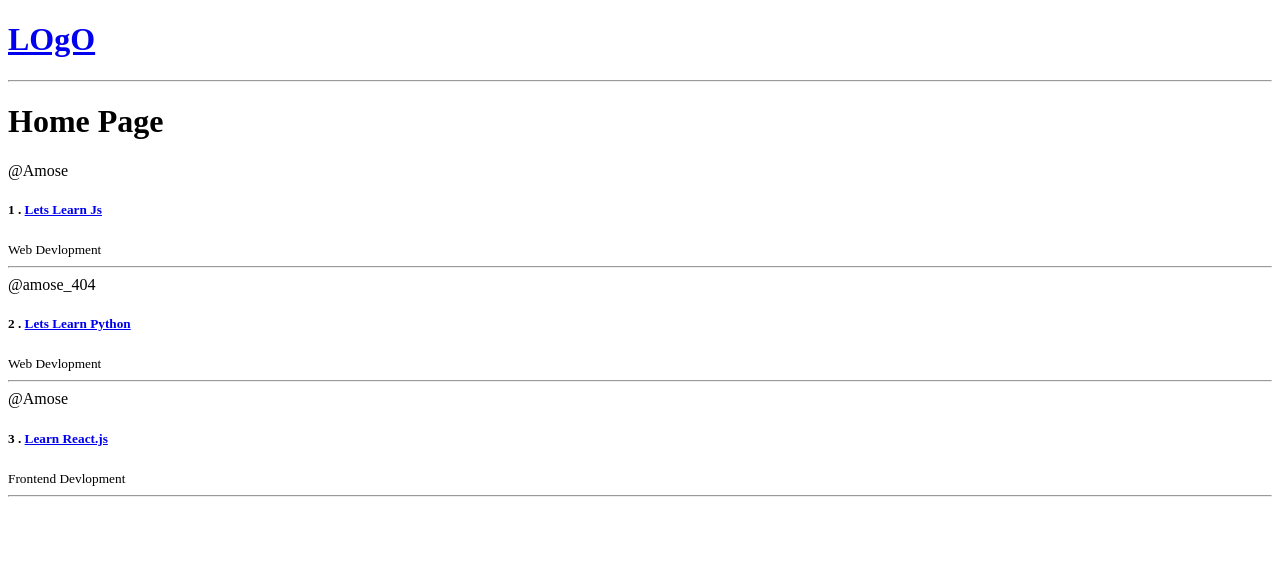
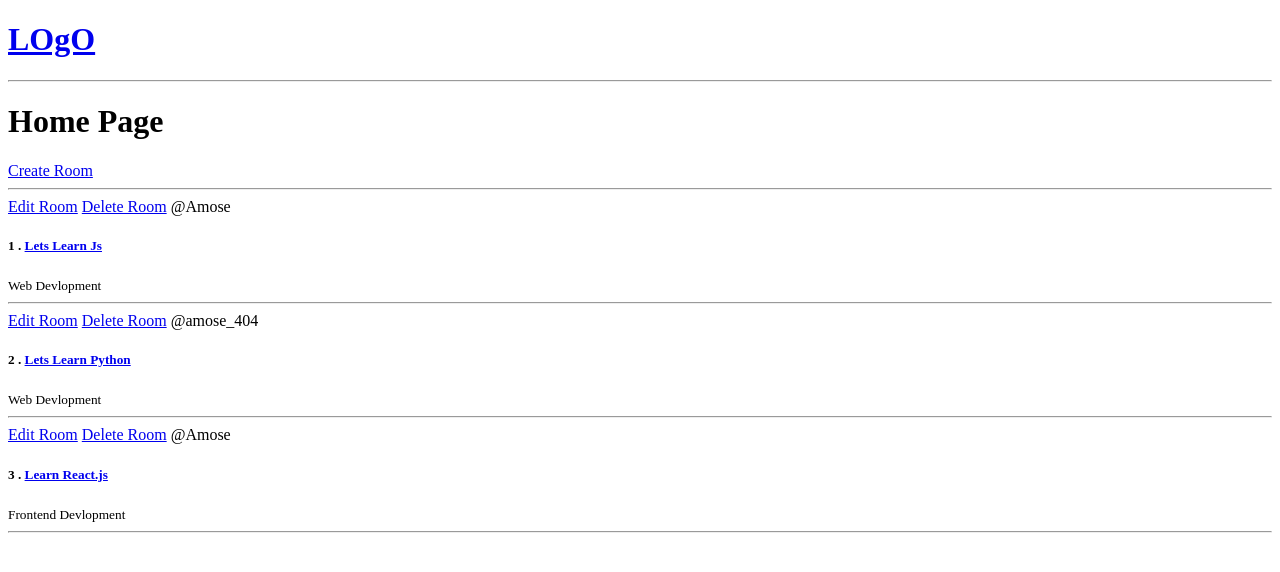
Before and after one commit to Amose404/Ecom-python, a Django app: page / in a window 1280 px wide. Shown: the top 572 px of the page. Run offline with Django 3.2, Linux system fonts and the light colour scheme; data comes from the database, SQL or seed files in the repository; both versions use the stored data as it was after the commit.

Commit message:
CURD Using FORM Model

```diff
--- a/base/templates/base/home.html
+++ b/base/templates/base/home.html
@@ -3,11 +3,19 @@
 
 {% block content %}
 <h1>Home Page</h1>
+
+<a href="{% url 'create-room' %}" > Create Room</a>
+
+<br>
+
+<hr>
 <div>
 
 
 {%  for room in rooms %}
 <div>
+    <a href="{% url 'update-room' room.id %}" > Edit Room</a>
+    <a href="{% url 'delete-room' room.id %}" > Delete Room</a>
 <span>@{{room.host}}</span>
 
    <h5>{{room.id}} . <a href=" {% url 'room' room.id %}">{{room.name}}</a></h5>
--- a/base/urls.py
+++ b/base/urls.py
@@ -7,4 +7,8 @@ from . import views
 urlpatterns = [
     path('', views.home,name="home"),
     path('room/<str:id>/', views.room,name="room"),
+
+    path('create-room/',views.createRoom,name= "create-room"),
+    path('update-room/<str:id>',views.updateRoom,name= "update-room"),
+     path('delete-room/<str:id>',views.deleteRoom,name= "delete-room")
 ]
--- a/base/views.py
+++ b/base/views.py
@@ -1,5 +1,6 @@
-from django.shortcuts import render
+from django.shortcuts import render,redirect
 from .models import Room
+from .forms import RoomForm
 
 # rooms = [
 #     { 'id':1,'name':'Learn C'},
@@ -17,3 +18,36 @@ def room(request,id):
     room = Room.objects.get(id=id)
     context={'room':room }
     return render(request,'base/room.html',context)
+
+def createRoom(request):
+    form = RoomForm()
+    context={ 'form': form }
+    if request.method == "POST":
+        form = RoomForm(request.POST)
+        if form.is_valid():
+            form.save()
+            return  redirect('home')
+
+    return render(request,'base/room_form.html',context)
+
+def updateRoom(request,id):
+
+   room = Room.objects.get(id=id)
+   form = RoomForm(instance=room)
+   context={ 'form' : form }
+   if request.method == "POST":
+        form = RoomForm(request.POST,instance=room)
+        if form.is_valid():
+            form.save()
+            return  redirect('home')
+
+   return render(request,'base/room_form.html',context)
+
+def deleteRoom(request,id):
+
+   room = Room.objects.get(id=id)
+   if request.method == "POST":
+        room.delete()
+        return  redirect('home')
+
+   return render(request,'base/delete.html',{ 'obj' :room})
```
Also changed, not shown: base/forms.py (added, +9 -0 lines), base/templates/base/delete.html (added, +17 -0 lines), base/templates/base/room_form.html (added, +14 -0 lines), db.sqlite3.
